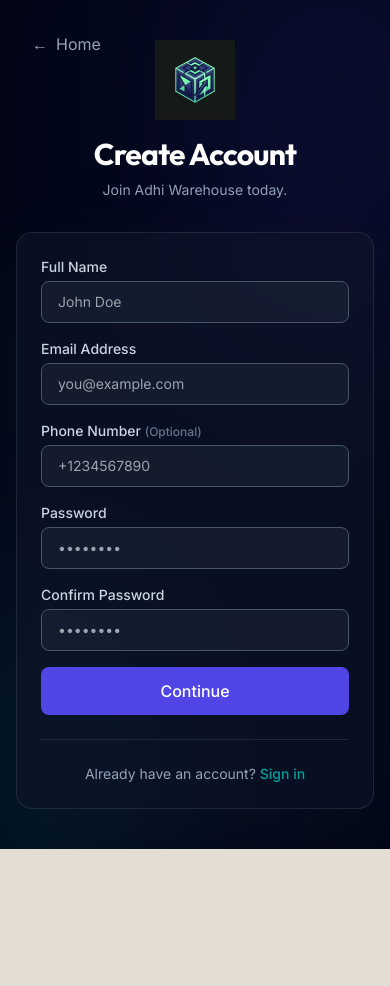
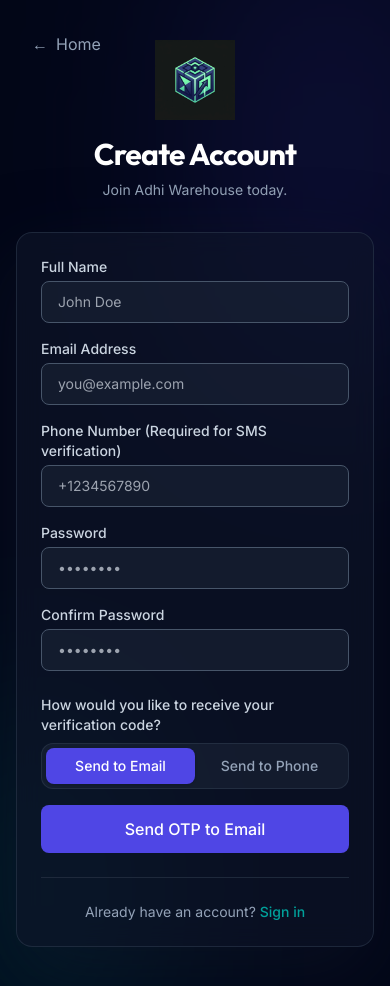
Before and after one commit to adhithyan132005-stack/Warehouse-Management, a React (Vite) app in the folder frontend/: page /register in a window 390 px wide. Before the commit the page ends 849 px from the top, so only its background shows below. Built offline with nearby package versions, Linux system fonts and the light colour scheme.

Commit message:
Add email/phone toggle to OTPRegister

```diff
--- a/frontend/src/auth/OTPRegister.jsx
+++ b/frontend/src/auth/OTPRegister.jsx
@@ -5,6 +5,7 @@
 export default function OTPRegister() {
   const navigate = useNavigate()
   const [formData, setFormData] = useState({ username: "", email: "", phone: "", password: "", confirmPassword: "" })
+  const [method, setMethod] = useState("email") // "email" or "phone"
   const [step, setStep] = useState(1) // 1: Details, 2: OTP Verification
   const [otp, setOtp] = useState(["", "", "", "", "", ""])
   const [loading, setLoading] = useState(false)
@@ -24,21 +25,32 @@
 
   const handleRequestOTP = async (e) => {
     e.preventDefault()
+
+    // Validation
     if (formData.password !== formData.confirmPassword) {
       setError("Passwords do not match.")
       return
     }
+    if (method === "phone" && !formData.phone) {
+      setError("Please enter a phone number to verify via SMS.")
+      return
+    }
+
     setError("")
     setLoading(true)
 
     try {
-      // Send OTP to email before registering
-      await axios.post("https://warehouse-management-backend-t3q2.onrender.com/api/otp/send-email", { email: formData.email })
+      // Send OTP based on selected method
+      const endpoint = method === "email" ? "/api/otp/send-email" : "/api/otp/send-phone"
+      const payload = method === "email" ? { email: formData.email } : { phone: formData.phone }
+
+      await axios.post(`https://warehouse-management-backend-t3q2.onrender.com${endpoint}`, payload)
+
       setStep(2)
       setCountdown(60)
       setTimeout(() => inputRefs.current[0]?.focus(), 100)
     } catch (err) {
-      setError(err.response?.data?.error || "Failed to send verification code.")
+      setError(err.response?.data?.error || "Failed to send verification code. Check backend logs.")
     } finally {
       setLoading(false)
     }
@@ -56,13 +68,14 @@
 
     try {
       // 1. Verify OTP
+      const identifier = method === "email" ? formData.email : formData.phone;
       await axios.post("https://warehouse-management-backend-t3q2.onrender.com/api/otp/verify", {
-        identifier: formData.email,
+        identifier: identifier,
         otp: otpString,
-        type: "email"
+        type: method
       })
 
-      // 2. Register User (we pass phone now as well)
+      // 2. Register User
       await axios.post("https://warehouse-management-backend-t3q2.onrender.com/api/users", {
         username: formData.username,
         email: formData.email,
@@ -78,7 +91,7 @@
     }
   }
 
-  // OTP Handlers (Same as login)
+  // OTP Handlers
   const handleOtpChange = (index, value) => {
     if (value && !/^\d+$/.test(value)) return
     const newOtp = [...otp]
@@ -112,9 +125,9 @@
       <div className="w-full max-w-md z-10 transition-all duration-300">
         <div className="flex flex-col items-center justify-center mb-8">
           <img src="/logo.png" alt="Logo" className="w-20 h-20 mb-4 object-contain drop-shadow-glass" />
-          <h1 className="text-3xl font-bold text-white tracking-tight">{step === 1 ? "Create Account" : "Verify Email"}</h1>
+          <h1 className="text-3xl font-bold text-white tracking-tight">{step === 1 ? "Create Account" : "Verify Identity"}</h1>
           <p className="text-slate-400 mt-2 text-center text-sm">
-            {step === 1 ? "Join Adhi Warehouse today." : `Code sent to ${formData.email}`}
+            {step === 1 ? "Join Adhi Warehouse today." : `Code sent to ${method === 'email' ? formData.email : formData.phone}`}
           </p>
         </div>
 
@@ -130,7 +143,7 @@
                 <input required type="email" name="email" value={formData.email} onChange={handleChange} className="w-full bg-slate-800/50 border border-slate-600 text-white rounded-lg px-4 py-2.5 focus:ring-2 focus:ring-brand-500 focus:border-transparent text-sm" placeholder="you@example.com" />
               </div>
               <div>
-                <label className="block text-sm font-medium text-slate-300 mb-1">Phone Number <span className="text-slate-500 text-xs">(Optional)</span></label>
+                <label className="block text-sm font-medium text-slate-300 mb-1">Phone Number (Required for SMS verification)</label>
                 <input type="tel" name="phone" value={formData.phone} onChange={handleChange} className="w-full bg-slate-800/50 border border-slate-600 text-white rounded-lg px-4 py-2.5 focus:ring-2 focus:ring-brand-500 focus:border-transparent text-sm" placeholder="+1234567890" />
               </div>
               <div>
@@ -142,10 +155,35 @@
                 <input required type="password" name="confirmPassword" value={formData.confirmPassword} onChange={handleChange} className="w-full bg-slate-800/50 border border-slate-600 text-white rounded-lg px-4 py-2.5 focus:ring-2 focus:ring-brand-500 focus:border-transparent text-sm" placeholder="••••••••" />
               </div>
 
+              {/* Method Selector at the bottom of the form */}
+              <div className="pt-2">
+                <label className="block text-sm font-medium text-slate-300 mb-2">How would you like to receive your verification code?</label>
+                <div className="flex bg-slate-800/50 p-1 rounded-xl border border-slate-700/50">
+                  <button
+                    type="button"
+                    onClick={() => setMethod("email")}
+                    className={`flex-1 py-2 text-sm font-medium rounded-lg transition-colors ${
+                      method === "email" ? "bg-brand-600 text-white shadow" : "text-slate-400 hover:text-slate-200"
+                    }`}
+                  >
+                    Send to Email
+                  </button>
+                  <button
+                    type="button"
+                    onClick={() => setMethod("phone")}
+                    className={`flex-1 py-2 text-sm font-medium rounded-lg transition-colors ${
+                      method === "phone" ? "bg-[#00A19B] text-white shadow" : "text-slate-400 hover:text-slate-200"
+                    }`}
+                  >
+                    Send to Phone
+                  </button>
+                </div>
+              </div>
+
               {error && <div className="text-red-400 text-sm bg-red-400/10 border border-red-400/20 rounded-lg p-3 text-center">{error}</div>}
 
               <button type="submit" disabled={loading} className="w-full bg-brand-600 hover:bg-brand-500 text-white font-medium py-3 px-4 rounded-lg transition-all mt-4">
-                {loading ? "Processing..." : "Continue"}
+                {loading ? "Processing..." : `Send OTP to ${method === 'email' ? 'Email' : 'Phone'}`}
               </button>
             </form>
           )}
```
